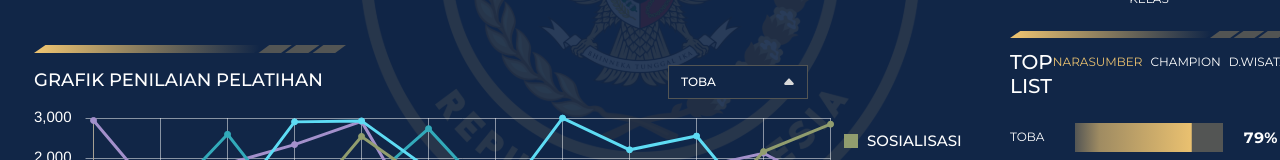
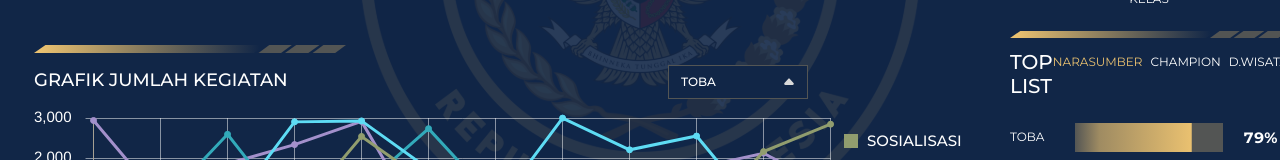
Before and after one commit to ricoputrap/dashboard-kemenpar, a React (Vite) app: page / in a window 1280 px wide. Shown: the part 466-626 px from the top of the page. Built offline with nearby package versions, Linux system fonts and the light colour scheme.

Commit message:
change the graph title in home page

```diff
--- a/src/pages/Home.tsx
+++ b/src/pages/Home.tsx
@@ -26,7 +26,7 @@ const Home: React.FC = () => {
               legendPosition="top"
             />
             <LineChart
-              title="GRAFIK PENILAIAN PELATIHAN"
+              title="GRAFIK JUMLAH KEGIATAN"
               data={ jumlahKegiatan }
               height={200}
               width={820}
```
